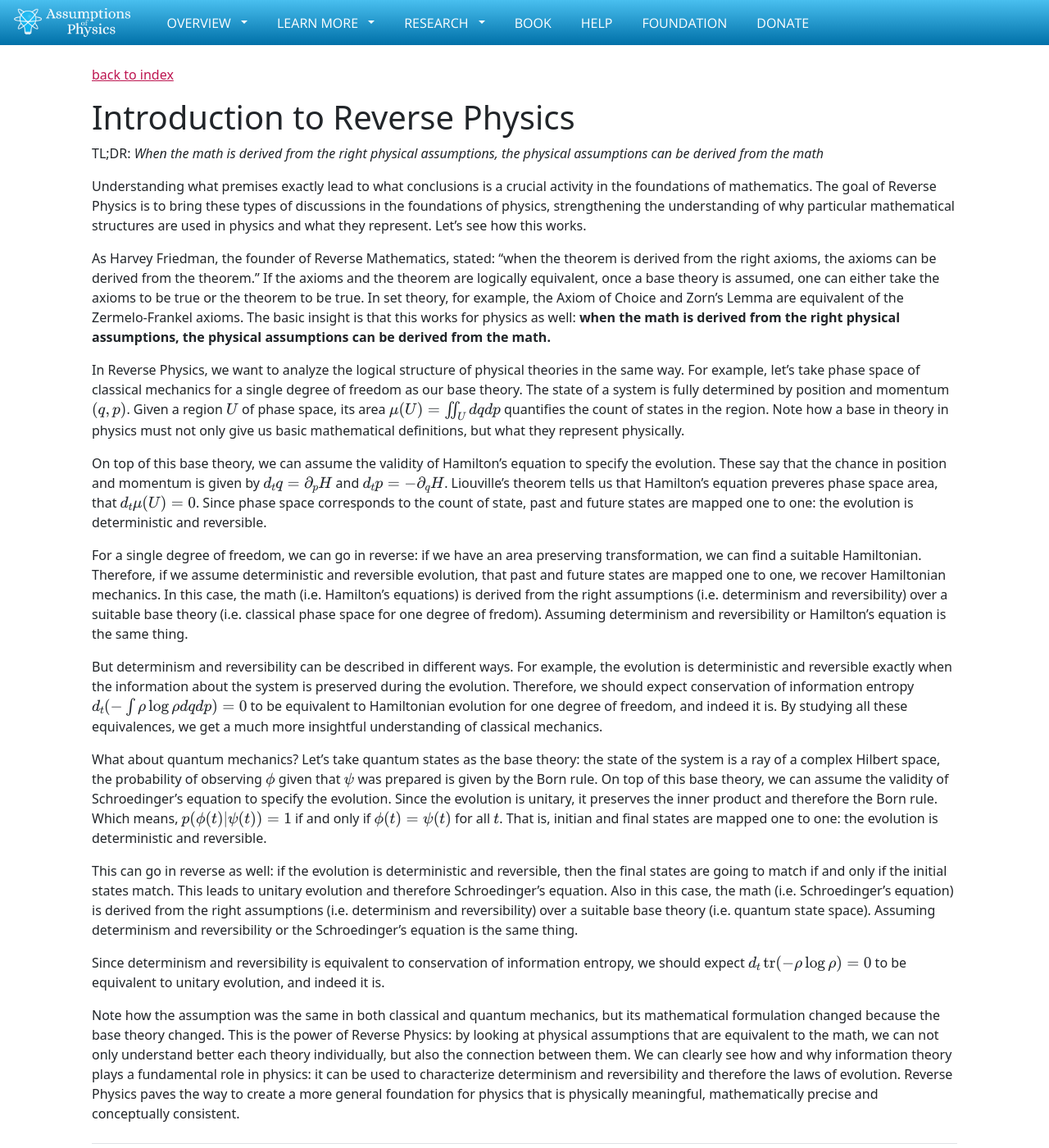
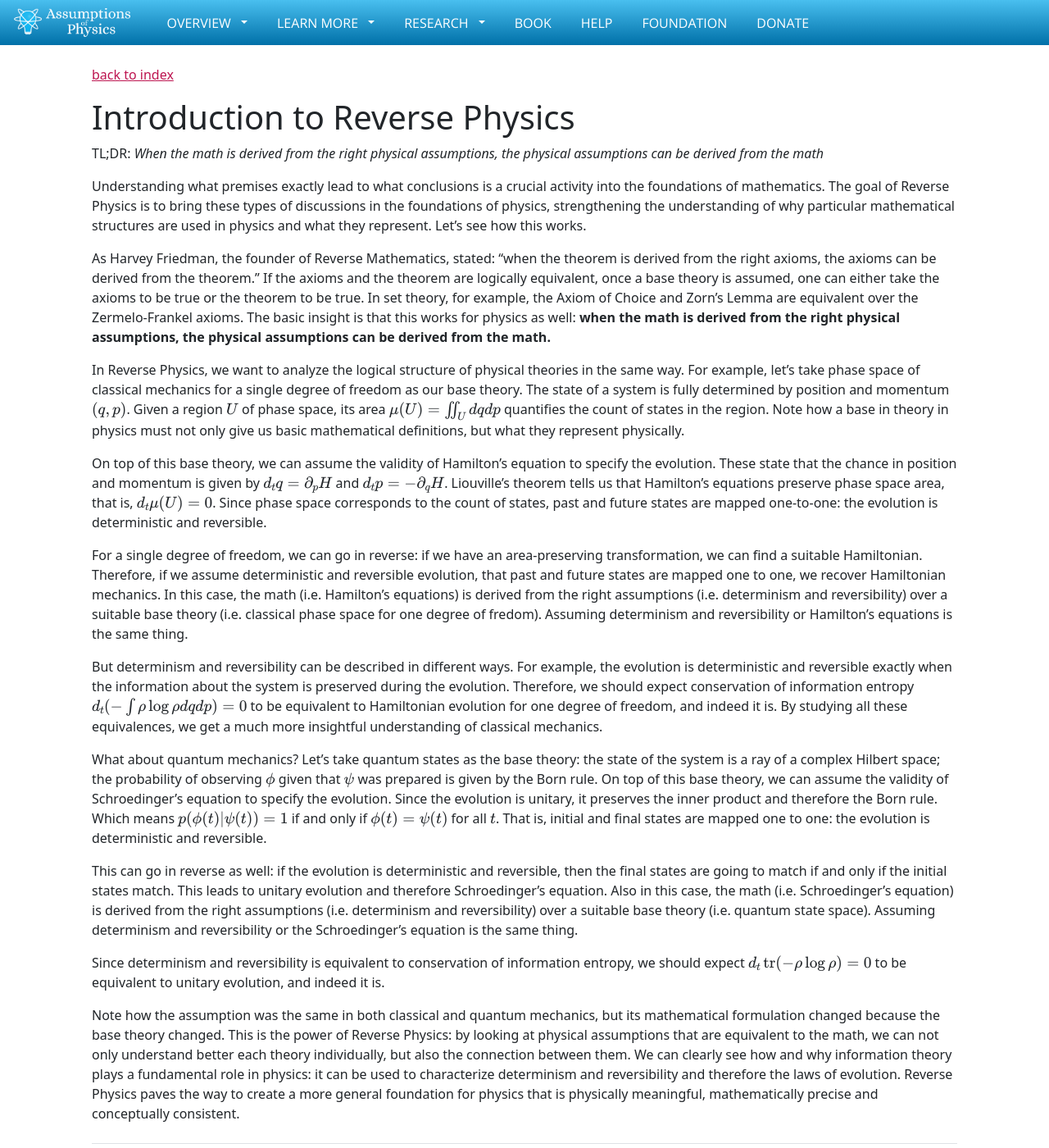
Before and after one commit to assumptionsofphysics/assumptionsofphysics.github.io, a Jekyll site: the page built from _essays/2025-12-15-introduction-reverse-physics.md, in a window 1280 px wide and 1400 px high. Shown: the whole window at 82% size. Built offline with Jekyll 4.4.1, drawn with Linux system fonts in a browser that asks for light colours; nearby versions of some CDN libraries; some web fonts are replaced.

Commit message:
Fixing typos

```diff
--- a/_essays/2025-12-15-introduction-reverse-physics.md
+++ b/_essays/2025-12-15-introduction-reverse-physics.md
@@ -6,19 +6,19 @@ tags: [Foundations of Physics, Philosophy of Physics]
 draft: true
 ---
 
-Understanding what premises exactly lead to what conclusions is a crucial activity in the foundations of mathematics. The goal of Reverse Physics is to bring these types of discussions in the foundations of physics, strengthening the understanding of why particular mathematical structures are used in physics and what they represent. Let's see how this works.
+Understanding what premises exactly lead to what conclusions is a crucial activity into the foundations of mathematics. The goal of Reverse Physics is to bring these types of discussions in the foundations of physics, strengthening the understanding of why particular mathematical structures are used in physics and what they represent. Let's see how this works.
 
-As Harvey Friedman, the founder of Reverse Mathematics, stated: "when the theorem is derived from the right axioms, the axioms can be derived from the theorem." If the axioms and the theorem are logically equivalent, once a base theory is assumed, one can either take the axioms to be true or the theorem to be true. In set theory, for example, the Axiom of Choice and Zorn's Lemma are equivalent of the Zermelo-Frankel axioms. The basic insight is that this works for physics as well: **when the math is derived from the right physical assumptions, the physical assumptions can be derived from the math.**
+As Harvey Friedman, the founder of Reverse Mathematics, stated: "when the theorem is derived from the right axioms, the axioms can be derived from the theorem." If the axioms and the theorem are logically equivalent, once a base theory is assumed, one can either take the axioms to be true or the theorem to be true. In set theory, for example, the Axiom of Choice and Zorn's Lemma are equivalent over the Zermelo-Frankel axioms. The basic insight is that this works for physics as well: **when the math is derived from the right physical assumptions, the physical assumptions can be derived from the math.**
 
 In Reverse Physics, we want to analyze the logical structure of physical theories in the same way. For example, let's take phase space of classical mechanics for a single degree of freedom as our base theory. The state of a system is fully determined by position and momentum $$(q,p)$$. Given a region $$U$$ of phase space, its area $$\mu(U) = \iint_U dq dp$$ quantifies the count of states in the region. Note how a base in theory in physics must not only give us basic mathematical definitions, but what they represent physically.
 
-On top of this base theory, we can assume the validity of Hamilton's equation to specify the evolution. These say that the chance in position and momentum is given by $$d_t q = \partial_p H$$ and $$d_t p = - \partial_q H$$. Liouville's theorem tells us that Hamilton's equation preveres phase space area, that $$d_t \mu(U) = 0$$. Since phase space corresponds to the count of state, past and future states are mapped one to one: the evolution is deterministic and reversible.
+On top of this base theory, we can assume the validity of Hamilton's equation to specify the evolution. These state that the chance in position and momentum is given by $$d_t q = \partial_p H$$ and $$d_t p = - \partial_q H$$. Liouville's theorem tells us that Hamilton's equations preserve phase space area, that is, $$d_t \mu(U) = 0$$. Since phase space corresponds to the count of states, past and future states are mapped one-to-one: the evolution is deterministic and reversible.
 
-For a single degree of freedom, we can go in reverse: if we have an area preserving transformation, we can find a suitable Hamiltonian. Therefore, if we assume deterministic and reversible evolution, that past and future states are mapped one to one, we recover Hamiltonian mechanics. In this case, the math (i.e. Hamilton's equations) is derived from the right assumptions (i.e. determinism and reversibility) over a suitable base theory (i.e. classical phase space for one degree of fredom). Assuming determinism and reversibility or Hamilton's equation is the same thing.
+For a single degree of freedom, we can go in reverse: if we have an area-preserving transformation, we can find a suitable Hamiltonian. Therefore, if we assume deterministic and reversible evolution, that past and future states are mapped one to one, we recover Hamiltonian mechanics. In this case, the math (i.e. Hamilton's equations) is derived from the right assumptions (i.e. determinism and reversibility) over a suitable base theory (i.e. classical phase space for one degree of fredom). Assuming determinism and reversibility or Hamilton's equations is the same thing.
 
 But determinism and reversibility can be described in different ways. For example, the evolution is deterministic and reversible exactly when the information about the system is preserved during the evolution. Therefore, we should expect conservation of information entropy $$d_t (- \int \rho \log \rho dq dp)=0$$ to be equivalent to Hamiltonian evolution for one degree of freedom, and indeed it is. By studying all these equivalences, we get a much more insightful understanding of classical mechanics.
 
-What about quantum mechanics? Let's take quantum states as the base theory: the state of the system is a ray of a complex Hilbert space, the probability of observing $$\phi$$ given that $$\psi$$ was prepared is given by the Born rule. On top of this base theory, we can assume the validity of Schroedinger's equation to specify the evolution. Since the evolution is unitary, it preserves the inner product and therefore the Born rule. Which means, $$p(\phi(t) \\| \psi(t)) = 1$$ if and only if $$\phi(t) = \psi(t)$$ for all $$t$$. That is, initian and final states are mapped one to one: the evolution is deterministic and reversible.
+What about quantum mechanics? Let's take quantum states as the base theory: the state of the system is a ray of a complex Hilbert space; the probability of observing $$\phi$$ given that $$\psi$$ was prepared is given by the Born rule. On top of this base theory, we can assume the validity of Schroedinger's equation to specify the evolution. Since the evolution is unitary, it preserves the inner product and therefore the Born rule. Which means $$p(\phi(t) \\| \psi(t)) = 1$$ if and only if $$\phi(t) = \psi(t)$$ for all $$t$$. That is, initial and final states are mapped one to one: the evolution is deterministic and reversible.
 
 This can go in reverse as well: if the evolution is deterministic and reversible, then the final states are going to match if and only if the initial states match. This leads to unitary evolution and therefore Schroedinger's equation. Also in this case, the math (i.e. Schroedinger's equation) is derived from the right assumptions (i.e. determinism and reversibility) over a suitable base theory (i.e. quantum state space). Assuming determinism and reversibility or the Schroedinger's equation is the same thing.
 
```
